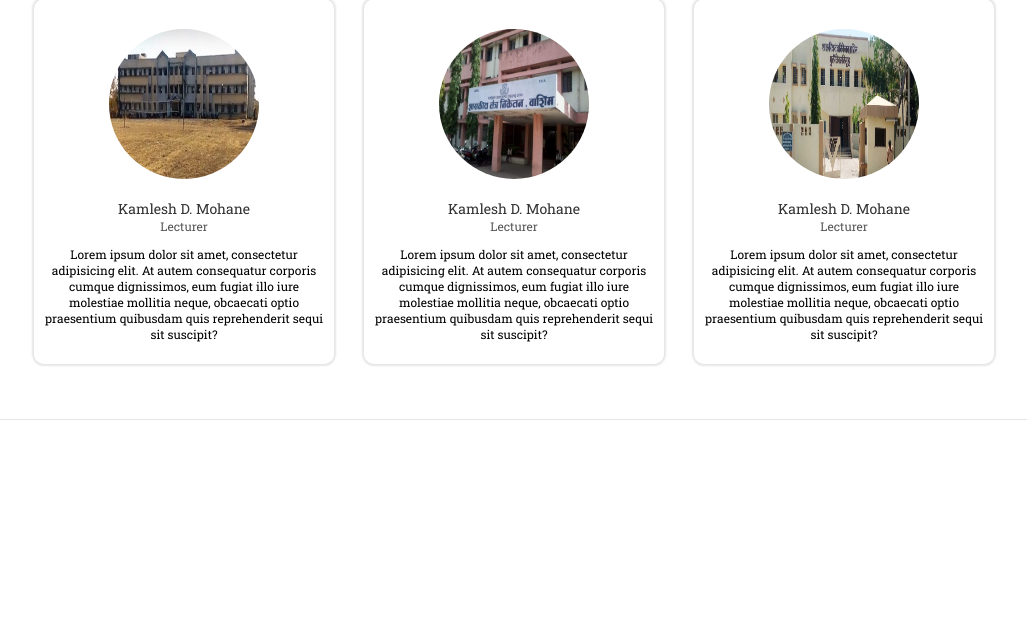
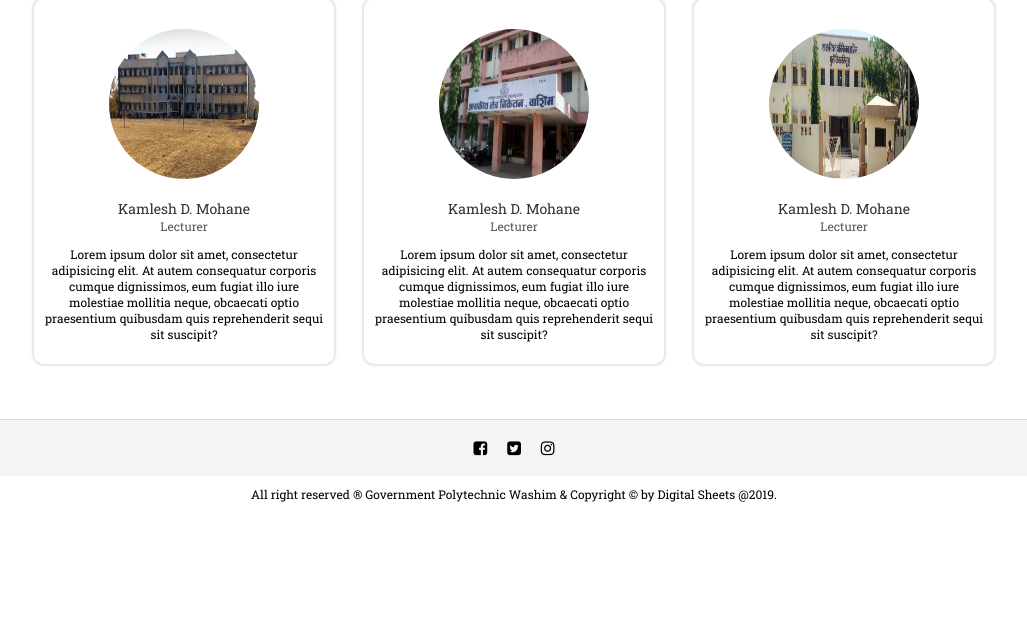
Before and after one commit to TheReticent1/Hostel, a PHP site: page / in a window 1280 px wide. Shown: the part 912-1532 px from the top of the page, without its empty margins (126-1153 px from the left). After the commit the page ends 1414 px from the top, so only its background shows below. Run offline with PHP 8.4, Linux system fonts and the light colour scheme.

Commit message:
footer design start

```diff
--- a/css/index.css
+++ b/css/index.css
@@ -63,17 +63,17 @@ header img {
     transition: 0.3s;
 }
 
-.social i:nth-child(1):hover {
+.social i:nth-child(1):hover,.footer-soc i:nth-child(1):hover {
     cursor: pointer;
     color: #3C5A99;
 }
 
-.social i:nth-child(2):hover {
+.social i:nth-child(2):hover,.footer-soc i:nth-child(2):hover {
     cursor: pointer;
     color: #1DA1F2;
 }
 
-.social i:nth-child(3):hover {
+.social i:nth-child(3):hover,.footer-soc i:nth-child(3):hover {
     cursor: pointer;
     background: linear-gradient(to top, #c32aa3, #4c5fd7, #7232bd, #f46f30, #ffdc7d);
     -webkit-background-clip: text;
@@ -126,7 +126,7 @@ header img {
     text-transform: uppercase;
 }
 
-.menu-bar ul li a:hover {
+.menu-bar ul li a:hover ,.active{
     background: #fff;
     color: #000;
     border-radius: 5px;
@@ -169,6 +169,7 @@ header img {
     position: fixed;
     top: 0;
     left: 0;
+    background:#F5F5F5;
 }
 
 .staff {
@@ -225,6 +226,25 @@ header img {
 .footer {
     margin-top: 40px;
     width: 100%;
-    height: 200px;
     border-top: 1px solid rgba(0, 0, 0, 0.1);
+    background:#F5F5F5;
 }
+.footer-soc{
+    display: flex;
+    flex-wrap: wrap;
+    justify-content: center;
+    margin: 10px;
+    box-sizing: border-box;
+}
+.footer-soc i{
+    margin: 10px;
+}
+.footer p{
+    width: 100%;
+    margin: 0;
+    box-sizing: border-box;
+    padding: 10px;
+    text-align: center;
+    font: 12px 'Roboto Slab';
+    background: #fff;
+}
--- a/index.html
+++ b/index.html
@@ -23,7 +23,7 @@
     <div class="menu-bar">
         <ul>
             <li>GPW Hostel</li>
-            <li><a href="#">Home</a></li>
+            <li><a href="index.html">Home</a></li>
             <li><a href="#">Apply</a></li>
             <li><a href="#">News</a></li>
             <li><a href="#">Grievance</a></li>
@@ -96,7 +96,12 @@
         </div>
     </div>
     <footer class="footer">
-
+        <div class="footer-soc">
+            <i class="fa fa-facebook-square"></i>
+            <i class="fa fa-twitter-square" aria-hidden="true"></i>
+            <i class="fa fa-instagram" aria-hidden="true"></i>
+        </div>
+        <p>All right reserved &reg; Government Polytechnic Washim & Copyright &copy; by Digital Sheets @2019. </p>
     </footer>
 </div>
 
```
